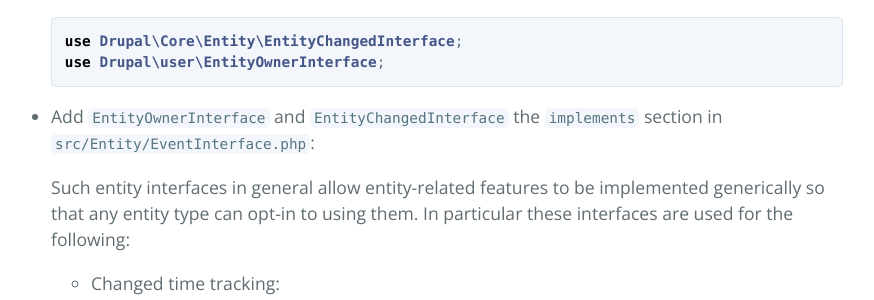
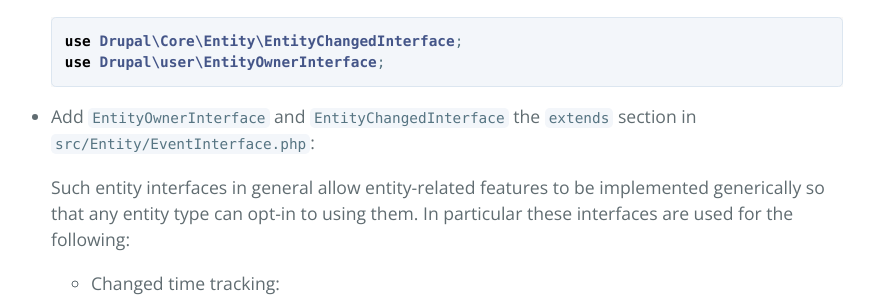
Before and after one commit to drupal-entity-training/event, a Jekyll site: the page built from index.md, in a window 1280 px wide and 900 px high, scrolled down 35766 px. Shown: the part 150-450 px from the top of the window, without its empty margins (213-1087 px from the left). Built offline with Jekyll 4.4.1, drawn with Linux system fonts in a browser that asks for light colours.

Commit message:
implements vs extends error when adding changed and owner interface

````diff
--- a/index.md
+++ b/index.md
@@ -1699,7 +1699,7 @@ entities.
   use Drupal\user\EntityOwnerInterface;
   ```
 
-* Add `EntityOwnerInterface` and `EntityChangedInterface` the `implements`
+* Add `EntityOwnerInterface` and `EntityChangedInterface` the `extends`
   section in `src/Entity/EventInterface.php`:
 
   Such entity interfaces in general allow entity-related features to be
````
